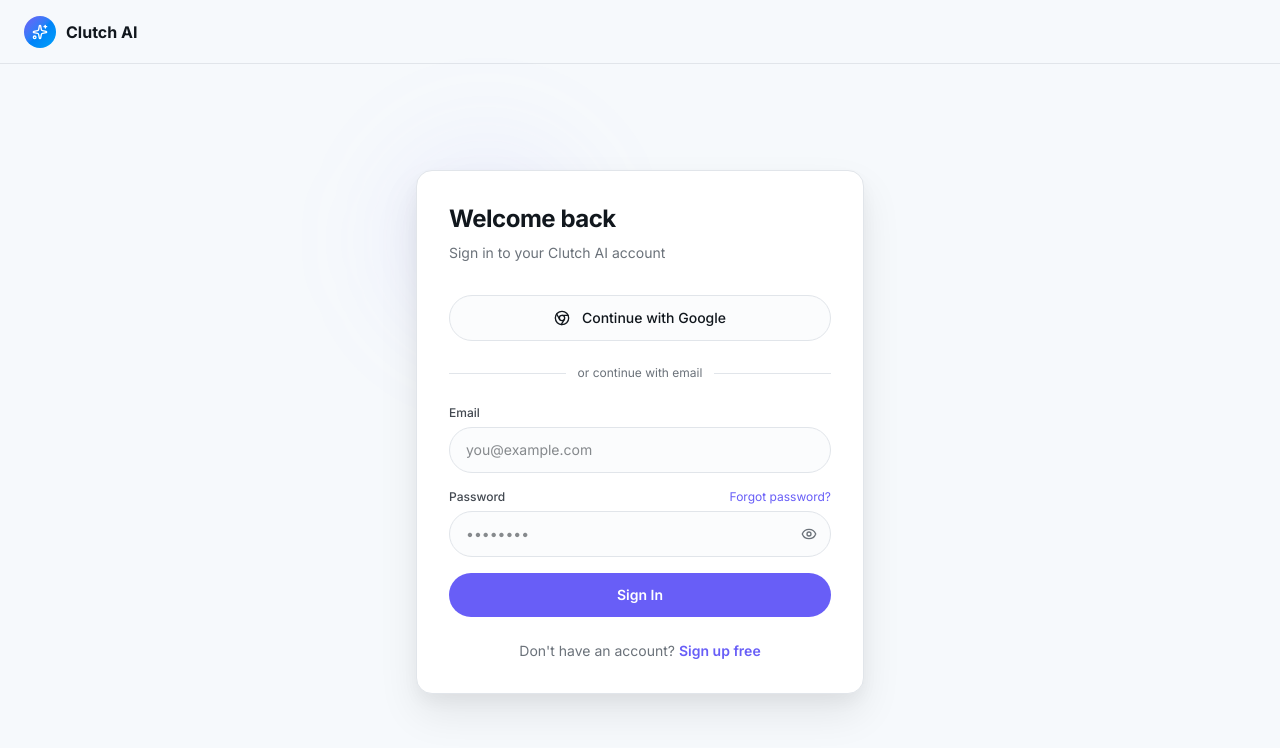
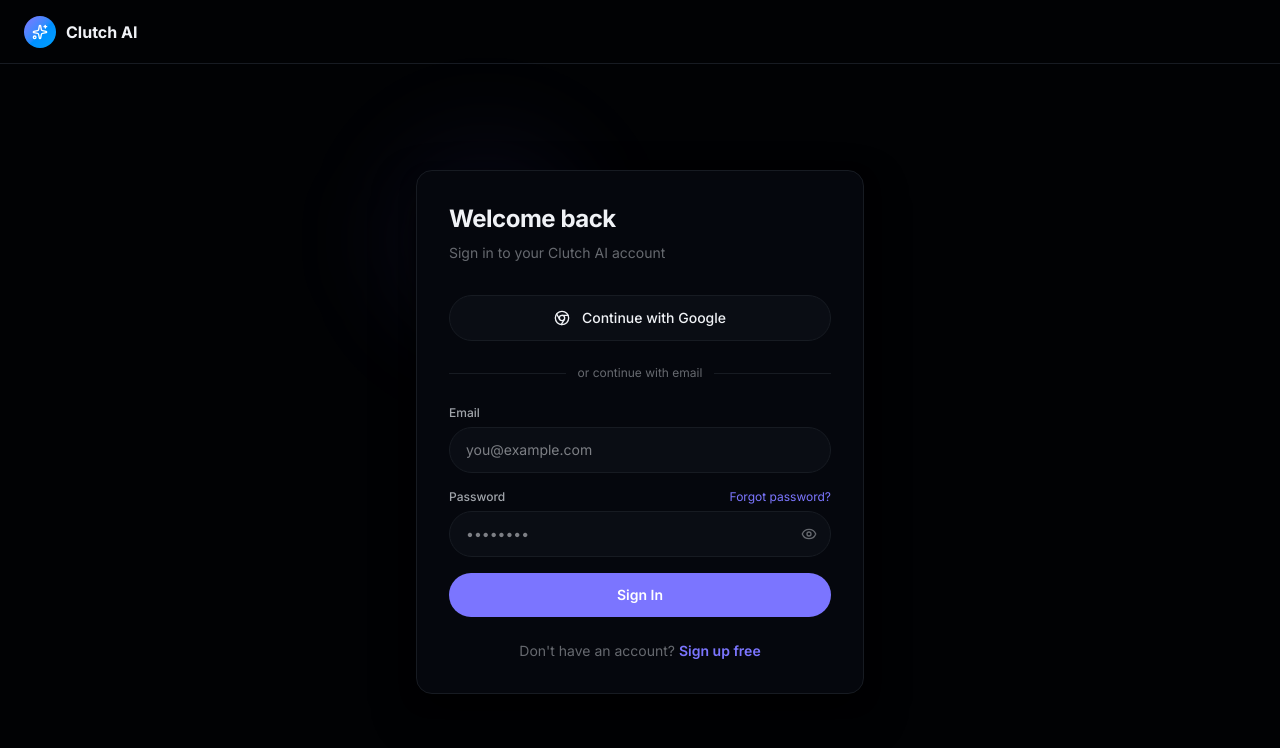
Before and after one commit to Dhirajkush1/taskify, a Next.js app: page /login in a window 1280 px wide. Shown: the top 748 px of the page. Built offline with nearby package versions, Linux system fonts and the light colour scheme; no server answers.

Commit message:
design: unified theme to premium dark mode matching the landing page and resolved blending/overlapping text

```diff
--- a/src/app/globals.css
+++ b/src/app/globals.css
@@ -2,57 +2,57 @@
 
 @layer base {
   :root {
-    /* ── Clutch AI Light Design System ─────────────────────── */
+    /* ── Clutch AI Dark Design System ─────────────────────── */
 
     /* Backgrounds */
-    --background: oklch(0.98 0.005 250);
-    --background-subtle: oklch(0.96 0.005 250);
-    --surface: oklch(1 0 0);
-    --surface-raised: oklch(0.99 0.002 250);
-    --surface-overlay: oklch(0.95 0.005 250);
+    --background: oklch(0.08 0.012 264);
+    --background-subtle: oklch(0.11 0.014 264);
+    --surface: oklch(0.13 0.015 264);
+    --surface-raised: oklch(0.16 0.016 264);
+    --surface-overlay: oklch(0.19 0.018 264);
 
     /* Borders */
-    --border: oklch(0.92 0.008 250);
-    --border-subtle: oklch(0.95 0.004 250);
-    --border-strong: oklch(0.85 0.012 250);
+    --border: oklch(0.22 0.015 264);
+    --border-subtle: oklch(0.18 0.012 264);
+    --border-strong: oklch(0.30 0.020 264);
 
     /* Primary — Electric Violet */
-    --primary: oklch(0.58 0.22 280);
-    --primary-hover: oklch(0.65 0.22 280);
-    --primary-active: oklch(0.50 0.22 280);
+    --primary: oklch(0.65 0.22 280);
+    --primary-hover: oklch(0.72 0.22 280);
+    --primary-active: oklch(0.58 0.22 280);
     --primary-foreground: oklch(0.99 0 0);
-    --primary-muted: oklch(0.58 0.22 280 / 0.1);
+    --primary-muted: oklch(0.65 0.22 280 / 0.15);
 
     /* Accent — Emerald */
-    --accent: oklch(0.60 0.18 152);
-    --accent-hover: oklch(0.66 0.18 152);
-    --accent-muted: oklch(0.60 0.18 152 / 0.1);
+    --accent: oklch(0.70 0.18 152);
+    --accent-hover: oklch(0.76 0.18 152);
+    --accent-muted: oklch(0.70 0.18 152 / 0.15);
 
     /* Danger — Red */
-    --danger: oklch(0.58 0.22 27);
-    --danger-hover: oklch(0.64 0.22 27);
-    --danger-muted: oklch(0.58 0.22 27 / 0.1);
+    --danger: oklch(0.65 0.22 27);
+    --danger-hover: oklch(0.70 0.22 27);
+    --danger-muted: oklch(0.65 0.22 27 / 0.15);
 
     /* Warning — Amber */
-    --warning: oklch(0.68 0.18 60);
-    --warning-muted: oklch(0.68 0.18 60 / 0.1);
+    --warning: oklch(0.75 0.18 60);
+    --warning-muted: oklch(0.75 0.18 60 / 0.15);
 
     /* Info — Sky */
-    --info: oklch(0.60 0.15 230);
-    --info-muted: oklch(0.60 0.15 230 / 0.1);
+    --info: oklch(0.70 0.15 230);
+    --info-muted: oklch(0.70 0.15 230 / 0.15);
 
     /* Text */
-    --text-primary: oklch(0.20 0.015 250);
-    --text-secondary: oklch(0.40 0.015 250);
-    --text-muted: oklch(0.55 0.015 250);
-    --text-disabled: oklch(0.70 0.010 250);
+    --text-primary: oklch(0.96 0.006 264);
+    --text-secondary: oklch(0.72 0.010 264);
+    --text-muted: oklch(0.52 0.010 264);
+    --text-disabled: oklch(0.38 0.008 264);
 
     /* Shadows */
-    --shadow-sm: 0 1px 2px oklch(0 0 0 / 0.05);
-    --shadow-md: 0 4px 12px oklch(0 0 0 / 0.05), 0 2px 4px oklch(0 0 0 / 0.02);
-    --shadow-lg: 0 20px 40px oklch(0 0 0 / 0.08), 0 8px 16px oklch(0 0 0 / 0.04);
-    --shadow-glow: 0 0 40px oklch(0.58 0.22 280 / 0.12);
-    --shadow-glow-sm: 0 0 20px oklch(0.58 0.22 280 / 0.08);
+    --shadow-sm: 0 1px 3px oklch(0 0 0 / 0.4), 0 1px 2px oklch(0 0 0 / 0.3);
+    --shadow-md: 0 4px 12px oklch(0 0 0 / 0.5), 0 2px 4px oklch(0 0 0 / 0.3);
+    --shadow-lg: 0 20px 40px oklch(0 0 0 / 0.6), 0 8px 16px oklch(0 0 0 / 0.4);
+    --shadow-glow: 0 0 40px oklch(0.65 0.22 280 / 0.25);
+    --shadow-glow-sm: 0 0 20px oklch(0.65 0.22 280 / 0.15);
 
     /* Radius */
     --radius-sm: 6px;
@@ -72,18 +72,18 @@
     --transition-slow: 400ms cubic-bezier(0.4, 0, 0.2, 1);
 
     /* shadcn/ui compatibility */
-    --background-hsl: 210 20% 98%;
-    --foreground: oklch(0.20 0.015 250);
-    --card: oklch(1 0 0);
-    --card-foreground: oklch(0.20 0.015 250);
-    --popover: oklch(1 0 0);
-    --popover-foreground: oklch(0.20 0.015 250);
-    --muted: oklch(0.96 0.005 250);
-    --muted-foreground: oklch(0.55 0.015 250);
-    --destructive: oklch(0.58 0.22 27);
+    --background-hsl: 240 20% 6%;
+    --foreground: oklch(0.96 0.006 264);
+    --card: oklch(0.13 0.015 264);
+    --card-foreground: oklch(0.96 0.006 264);
+    --popover: oklch(0.16 0.016 264);
+    --popover-foreground: oklch(0.96 0.006 264);
+    --muted: oklch(0.19 0.018 264);
+    --muted-foreground: oklch(0.52 0.010 264);
+    --destructive: oklch(0.65 0.22 27);
     --destructive-foreground: oklch(0.99 0 0);
-    --input: oklch(0.96 0.005 250);
-    --ring: oklch(0.58 0.22 280);
+    --input: oklch(0.19 0.018 264);
+    --ring: oklch(0.65 0.22 280);
   }
 }
 
@@ -95,7 +95,7 @@
   }
 
   html {
-    color-scheme: light;
+    color-scheme: dark;
     scroll-behavior: smooth;
     -webkit-font-smoothing: antialiased;
     -moz-osx-font-smoothing: grayscale;
@@ -127,7 +127,7 @@
   }
 
   ::-webkit-scrollbar-thumb:hover {
-    background: oklch(0.80 0.012 250);
+    background: oklch(0.38 0.020 264);
   }
 
   ::selection {
@@ -169,14 +169,14 @@
 @layer utilities {
   /* Glass Effect */
   .glass {
-    background: oklch(1 0 0 / 0.7);
+    background: oklch(0.16 0.016 264 / 0.6);
     backdrop-filter: blur(16px) saturate(180%);
     -webkit-backdrop-filter: blur(16px) saturate(180%);
     border: 1px solid var(--border);
   }
 
   .glass-strong {
-    background: oklch(1 0 0 / 0.85);
+    background: oklch(0.19 0.018 264 / 0.8);
     backdrop-filter: blur(24px) saturate(200%);
     -webkit-backdrop-filter: blur(24px) saturate(200%);
     border: 1px solid var(--border-strong);
```
Also changed, not shown: src/app/(app)/goals/[id]/page.tsx (+40 -40 lines), src/app/(app)/goals/page.tsx (+48 -49 lines).
